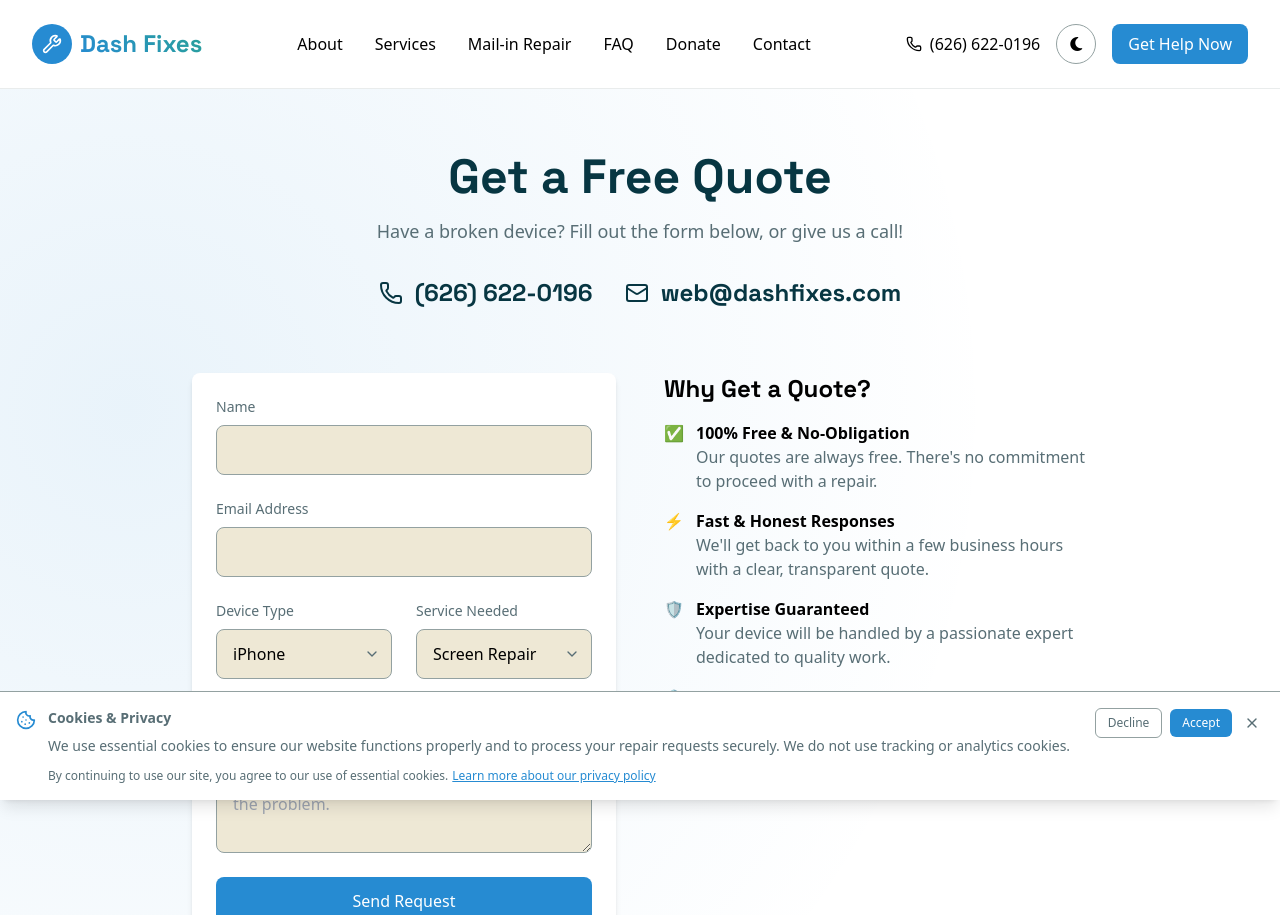
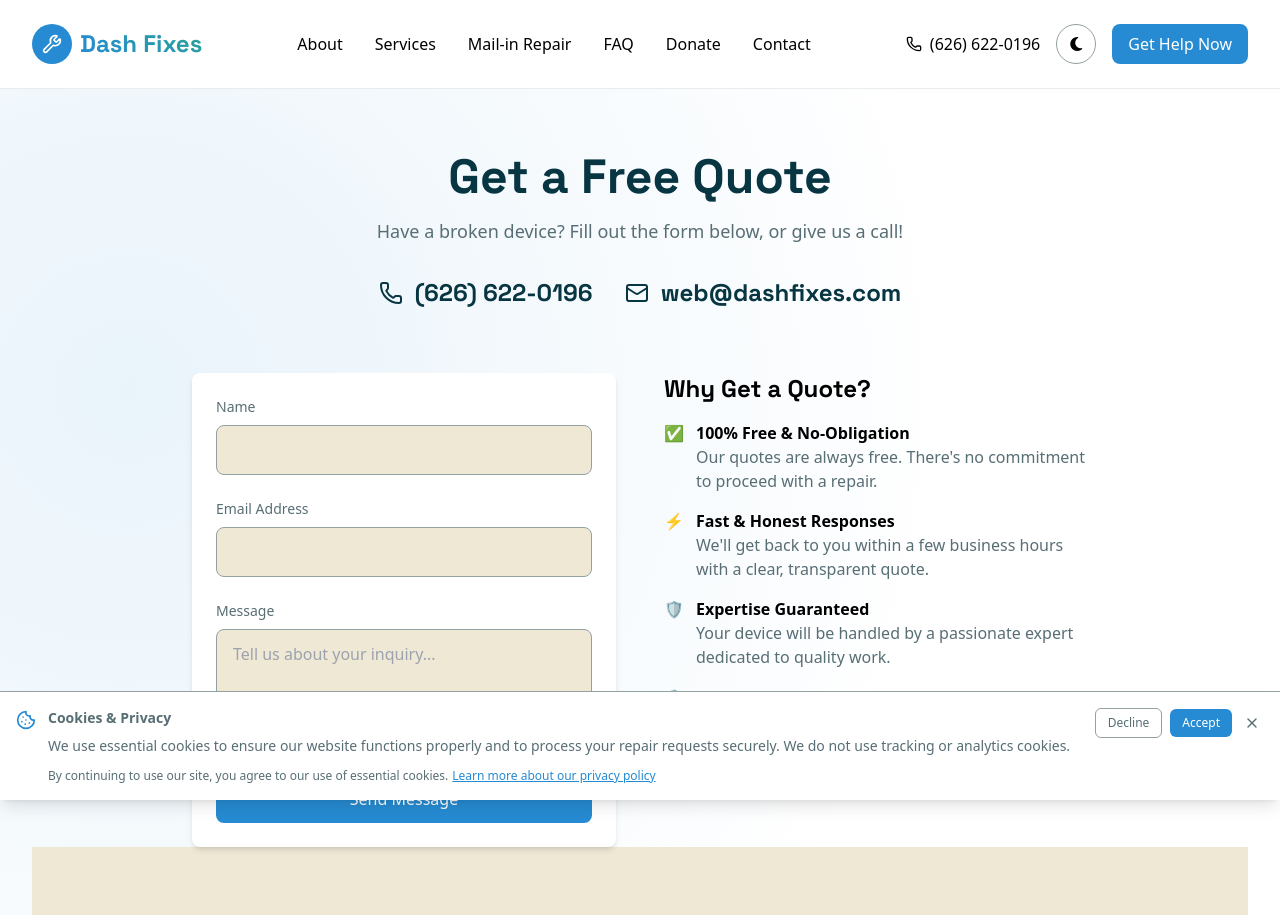
Before and after one commit to debugonezero/dash-fixes-v2, a Next.js app: page /contact in a window 1280 px wide. Shown: the top 915 px of the page. Built offline with nearby package versions, Linux system fonts and the light colour scheme.

Commit message:
🗑️ Remove Formspree dependency and replace with custom contact API
- Remove @formspree/react dependency
- Create /api/contact endpoint using Resend
- Update ContactForm component to use our API
- Maintain all existing functionality with our email system

```diff
--- a/package.json
+++ b/package.json
@@ -9,7 +9,6 @@
     "lint": "eslint"
   },
   "dependencies": {
-    "@formspree/react": "^3.0.0",
     "@react-email/components": "^0.5.7",
     "@react-email/render": "^1.4.0",
     "@react-pdf/renderer": "^4.3.1",
--- /dev/null
+++ b/src/app/api/contact/route.ts
@@ -0,0 +1,30 @@
+import { NextRequest, NextResponse } from 'next/server';
+import { sendContactEmail } from '@/app/lib/email';
+
+export async function POST(request: NextRequest) {
+  try {
+    const { name, email, message } = await request.json();
+
+    if (!name || !email || !message) {
+      return NextResponse.json(
+        { error: 'Name, email, and message are required' },
+        { status: 400 }
+      );
+    }
+
+    // Send contact email using our Resend integration
+    await sendContactEmail({ name, email, message });
+
+    return NextResponse.json({
+      success: true,
+      message: 'Message sent successfully!'
+    });
+
+  } catch (error) {
+    console.error('Contact form error:', error);
+    return NextResponse.json(
+      { error: 'Failed to send message' },
+      { status: 500 }
+    );
+  }
+}
--- a/src/app/components/ContactForm.tsx
+++ b/src/app/components/ContactForm.tsx
@@ -1,12 +1,46 @@
-"use client";
-
-import { useForm, ValidationError } from "@formspree/react";
-import { ChevronDown } from "lucide-react";
+import { useState } from "react";
 
 export default function ContactForm() {
-  const [state, handleSubmit] = useForm("xkgvaqde");
+  const [isSubmitting, setIsSubmitting] = useState(false);
+  const [isSubmitted, setIsSubmitted] = useState(false);
+  const [error, setError] = useState<string | null>(null);
 
-  if (state.succeeded) {
+  const handleSubmit = async (e: React.FormEvent<HTMLFormElement>) => {
+    e.preventDefault();
+    setIsSubmitting(true);
+    setError(null);
+
+    const formData = new FormData(e.currentTarget);
+    const data = {
+      name: formData.get('name') as string,
+      email: formData.get('email') as string,
+      message: formData.get('message') as string,
+    };
+
+    try {
+      const response = await fetch('/api/contact', {
+        method: 'POST',
+        headers: {
+          'Content-Type': 'application/json',
+        },
+        body: JSON.stringify(data),
+      });
+
+      if (response.ok) {
+        setIsSubmitted(true);
+        e.currentTarget.reset();
+      } else {
+        const errorData = await response.json();
+        setError(errorData.error || 'Failed to send message');
+      }
+    } catch (err) {
+      setError('Network error. Please try again.');
+    } finally {
+      setIsSubmitting(false);
+    }
+  };
+
+  if (isSubmitted) {
     return (
       <div className="bg-white dark:bg-solarized-dark p-6 rounded-lg shadow-md text-center">
         <p className="text-solarized-green text-lg font-medium mb-4">Thanks for your submission!</p>
@@ -17,6 +51,12 @@
 
   return (
     <div className="bg-white dark:bg-solarized-dark p-6 rounded-lg shadow-md">
+      {error && (
+        <div className="mb-4 p-3 bg-red-100 border border-red-400 text-red-700 rounded">
+          {error}
+        </div>
+      )}
+
       <form className="space-y-6" onSubmit={handleSubmit}>
         <div>
           <label htmlFor="name" className="block text-sm font-medium text-solarized-dark3 dark:text-solarized-light3 mb-2">
@@ -29,7 +69,6 @@
             required
             className="block w-full px-4 py-3 rounded-lg bg-solarized-light2 dark:bg-solarized-dark2 border border-solarized-light3 dark:border-solarized-dark3 focus:ring-solarized-blue focus:border-solarized-blue transition"
           />
-          <ValidationError prefix="Name" field="name" errors={state.errors} />
         </div>
 
         <div>
@@ -43,93 +82,29 @@
             required
             className="block w-full px-4 py-3 rounded-lg bg-solarized-light2 dark:bg-solarized-dark2 border border-solarized-light3 dark:border-solarized-dark3 focus:ring-solarized-blue focus:border-solarized-blue transition"
           />
-          <ValidationError prefix="Email" field="email" errors={state.errors} />
-        </div>
-
-        <div className="grid grid-cols-1 md:grid-cols-2 gap-6">
-          <div>
-            <label htmlFor="deviceType" className="block text-sm font-medium text-solarized-dark3 dark:text-solarized-light3 mb-2">
-              Device Type
-            </label>
-            <div className="relative">
-              <select
-                id="deviceType"
-                name="device-type"
-                required
-                className="block w-full px-4 py-3 pr-10 rounded-lg bg-solarized-light2 dark:bg-solarized-dark2 border border-solarized-light3 dark:border-solarized-dark3 focus:ring-solarized-blue focus:border-solarized-blue transition appearance-none"
-              >
-                <option value="" disabled>
-                  Select your device
-                </option>
-                <option value="iPhone">iPhone</option>
-                <option value="Google Pixel">Google Pixel</option>
-                <option value="Samsung Galaxy">Samsung Galaxy</option>
-                <option value="Tablet / iPad">Tablet / iPad</option>
-                <option value="Laptop">Laptop</option>
-                <option value="Game Console">Game Console</option>
-                <option value="Other">Other</option>
-              </select>
-              <div className="absolute inset-y-0 right-0 flex items-center px-3 pointer-events-none">
-                <ChevronDown className="w-4 h-4 text-solarized-dark3 dark:text-solarized-light3" />
-              </div>
-            </div>
-            <ValidationError prefix="Device Type" field="deviceType" errors={state.errors} />
-          </div>
-
-          <div>
-            <label htmlFor="serviceType" className="block text-sm font-medium text-solarized-dark3 dark:text-solarized-light3 mb-2">
-              Service Needed
-            </label>
-            <div className="relative">
-              <select
-                id="serviceType"
-                name="service-type"
-                required
-                className="block w-full px-4 py-3 pr-10 rounded-lg bg-solarized-light2 dark:bg-solarized-dark2 border border-solarized-light3 dark:border-solarized-dark3 focus:ring-solarized-blue focus:border-solarized-blue transition appearance-none"
-              >
-                <option value="" disabled>
-                  Select a service
-                </option>
-                <option value="Screen Repair">Screen Repair</option>
-                <option value="Battery Replacement">Battery Replacement</option>
-                <option value="Charging Port">Charging Port Issue</option>
-                <option value="Data Recovery">Data Recovery</option>
-                <option value="Water Damage">Water Damage</option>
-                <option value="Diagnostics">Diagnostics / Not Sure</option>
-                <option value="Other">Other</option>
-              </select>
-              <div className="absolute inset-y-0 right-0 flex items-center px-3 pointer-events-none">
-                <ChevronDown className="w-4 h-4 text-solarized-dark3 dark:text-solarized-light3" />
-              </div>
-            </div>
-            <ValidationError prefix="Service Type" field="serviceType" errors={state.errors} />
-          </div>
         </div>
 
         <div>
           <label htmlFor="message" className="block text-sm font-medium text-solarized-dark3 dark:text-solarized-light3 mb-2">
-            Describe the Issue
+            Message
           </label>
           <textarea
             id="message"
             name="message"
             rows={4}
             required
-            placeholder="Please provide the model of your device (e.g., iPhone 14 Pro) and any other details about the problem."
             className="block w-full px-4 py-3 rounded-lg bg-solarized-light2 dark:bg-solarized-dark2 border border-solarized-light3 dark:border-solarized-dark3 focus:ring-solarized-blue focus:border-solarized-blue transition"
+            placeholder="Tell us about your inquiry..."
           />
-          <ValidationError prefix="Message" field="message" errors={state.errors} />
         </div>
 
         <button
           type="submit"
-          disabled={state.submitting}
-          className="w-full px-6 py-3 bg-solarized-blue text-solarized-light rounded-lg font-medium text-center hover:bg-opacity-90 transition disabled:opacity-50 disabled:cursor-not-allowed"
+          disabled={isSubmitting}
+          className="w-full bg-solarized-blue hover:bg-solarized-blue/90 disabled:opacity-50 disabled:cursor-not-allowed text-white font-medium py-3 px-6 rounded-lg transition"
         >
-          {state.submitting ? "Sending..." : "Send Request"}
+          {isSubmitting ? 'Sending...' : 'Send Message'}
         </button>
-
-        <ValidationError errors={state.errors} />
       </form>
     </div>
   );
--- a/src/app/lib/email.ts
+++ b/src/app/lib/email.ts
@@ -60,6 +60,37 @@
 /**
  * Send a simple test email to verify Resend setup
  */
+/**
+ * Send a contact form email
+ */
+export async function sendContactEmail(data: { name: string; email: string; message: string }): Promise<void> {
+  try {
+    const fromEmail = process.env.FROM_EMAIL || 'web@dashfixes.com';
+    const { data: emailResult, error } = await resend.emails.send({
+      from: `Dash Fixes <${fromEmail}>`,
+      to: [fromEmail], // Send to ourselves
+      replyTo: data.email, // Allow replies to go to the contact
+      subject: `New Contact Form Message from ${data.name}`,
+      html: `
+        <h2>New Contact Form Submission</h2>
+        <p><strong>Name:</strong> ${data.name}</p>
+        <p><strong>Email:</strong> ${data.email}</p>
+        <p><strong>Message:</strong></p>
+        <p>${data.message.replace(/\n/g, '<br>')}</p>
+      `,
+    });
+
+    if (error) {
+      throw new Error(`Contact email failed: ${error.message}`);
+    }
+
+    console.log('✅ Contact email sent successfully');
+  } catch (error) {
+    console.error('❌ Contact email failed:', error);
+    throw error;
+  }
+}
+
 export async function sendTestEmail(to: string): Promise<void> {
   try {
     const fromEmail = process.env.FROM_EMAIL || 'web@dashfixes.com';
```
Also changed, not shown: 1 other file (tests, documents, lock files or other folders).
